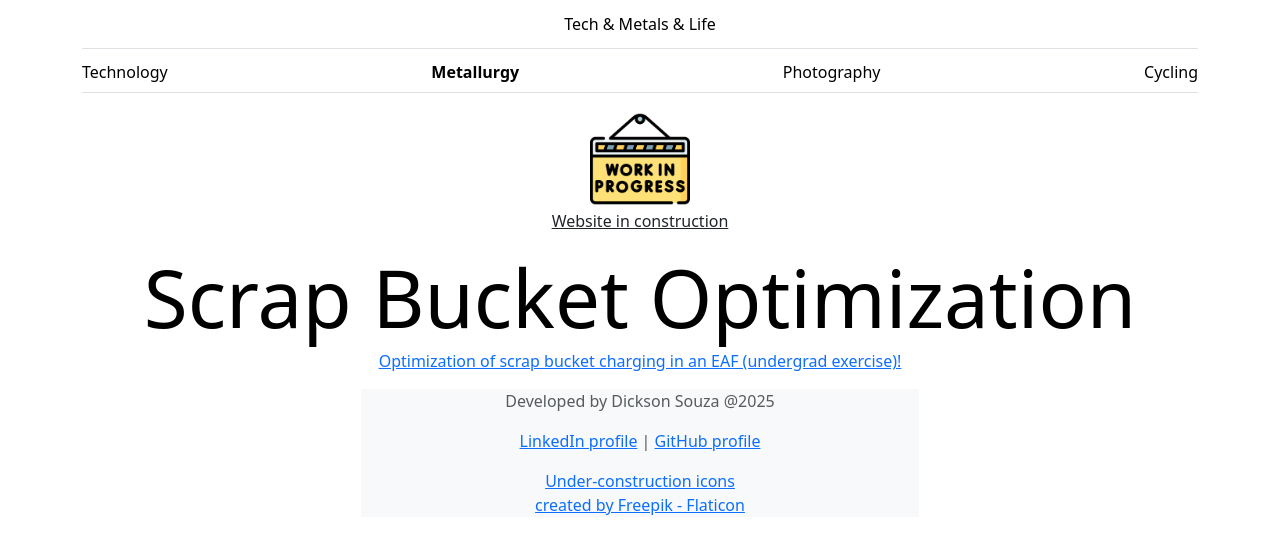
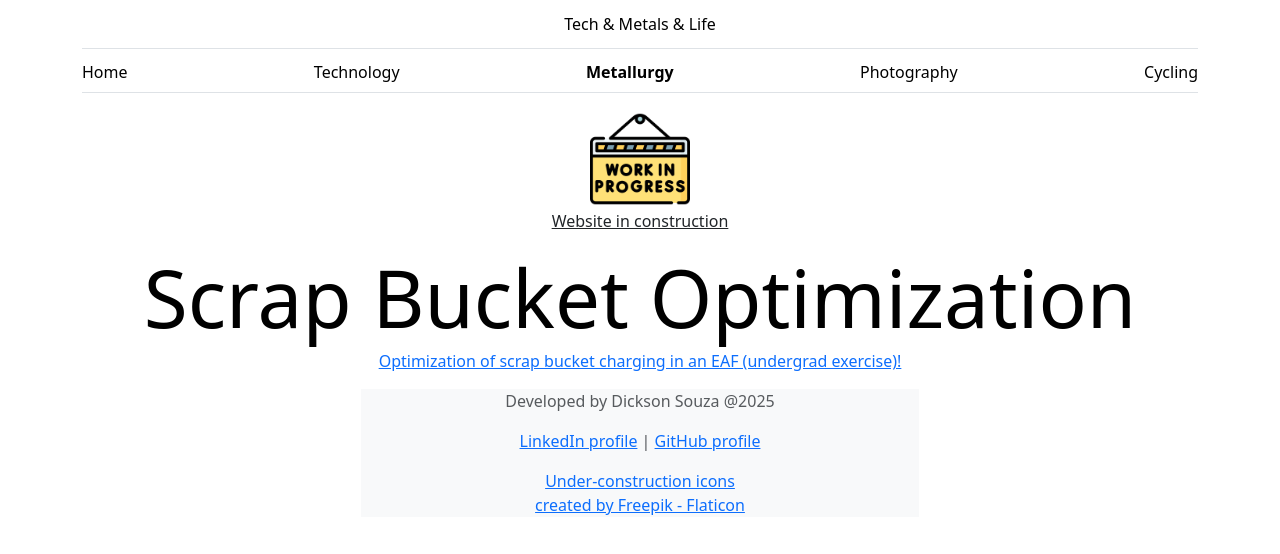
Before and after one commit to disouzam/blog-frontend-public, a React (Vite) app: page /metallurgy in a window 1280 px wide. Shown: the top 554 px of the page. Built offline with nearby package versions, Linux system fonts and the light colour scheme.

Commit message:
Added Home link in NavBar

```diff
--- a/src/components/NavBar.tsx
+++ b/src/components/NavBar.tsx
@@ -4,6 +4,9 @@ function NavBar() {
   return (
     <div className="nav-scroller py-1 mb-3 border-bottom">
       <nav className="nav nav-underline justify-content-between">
+        <Link className="nav-item nav-link link-body-emphasis" to="/">
+          Home
+        </Link>
         <Link className="nav-item nav-link link-body-emphasis" to="/technology">
           Technology
         </Link>
```
